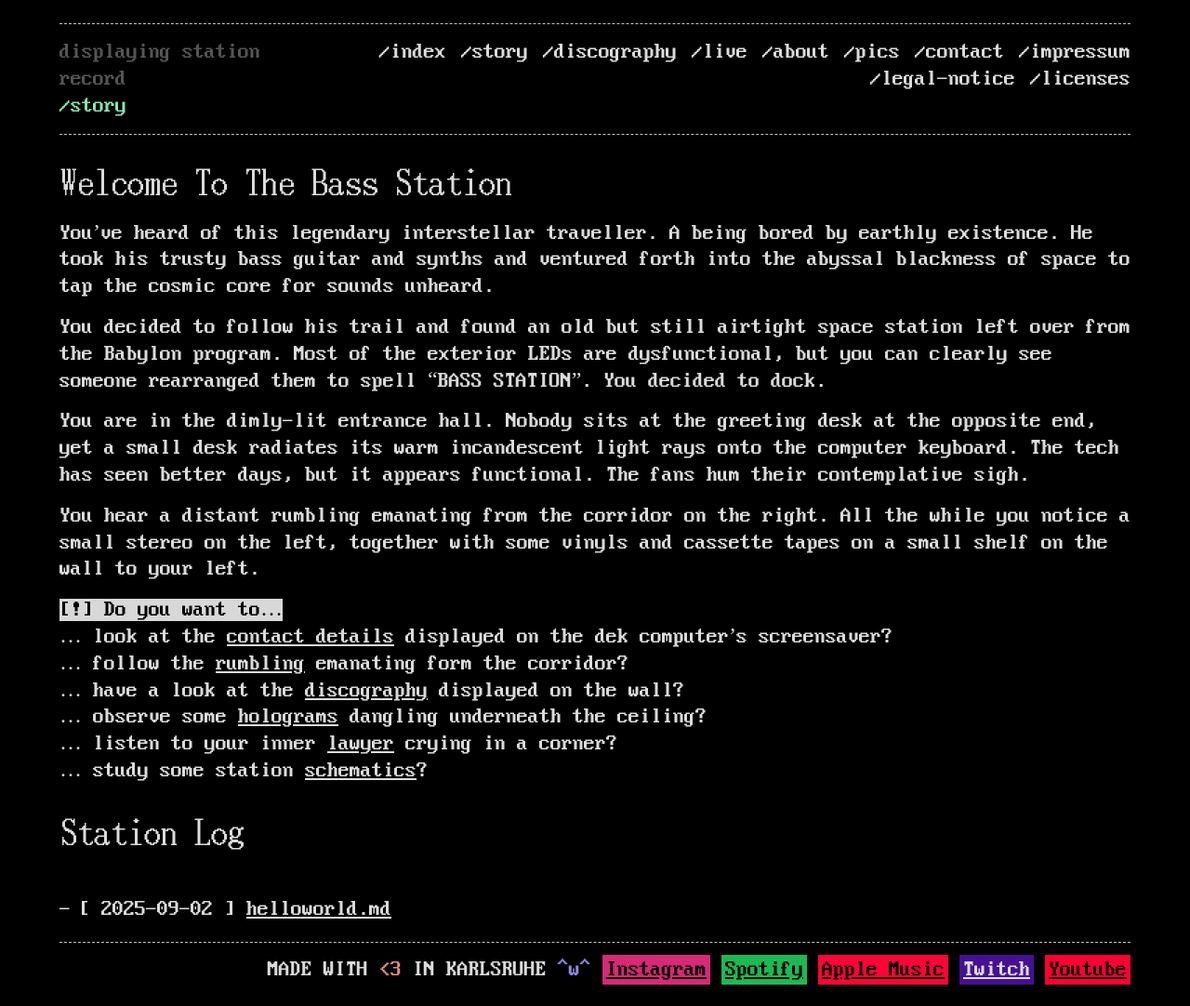
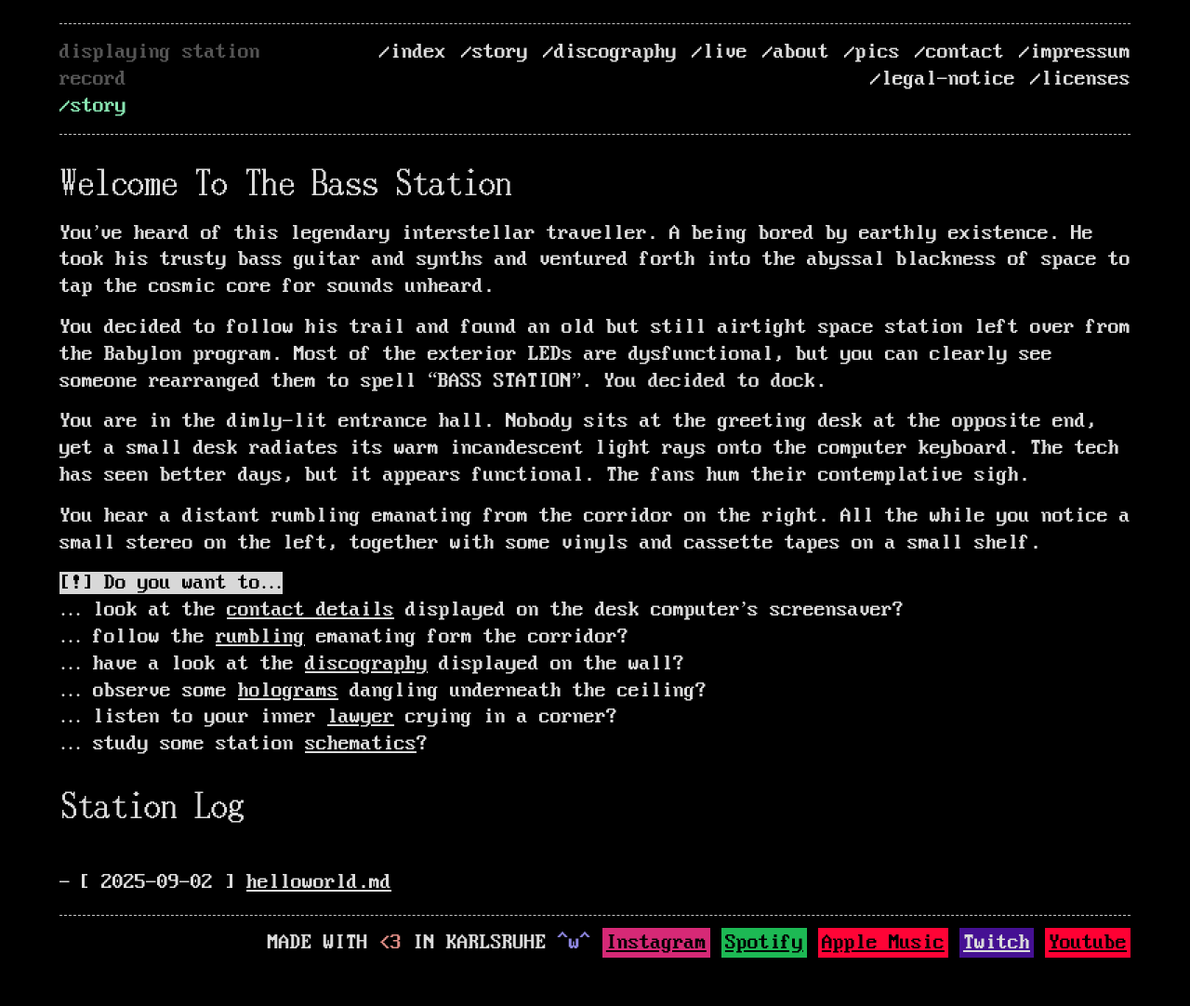
Before and after one commit to gadse/basstronaut.de, a Jekyll site: the page built from story.md, in a window 1280 px wide. Shown: the whole page at 93% size. Built offline with Jekyll 4.4.1, drawn with Linux system fonts in a browser that asks for light colours; after the commit the page ends 1053 px from its top, so only the background shows below that.

Commit message:
page: small corrections after review no. 0

```diff
--- a/_config.yml
+++ b/_config.yml
@@ -19,7 +19,7 @@ style: dark  # dark (default), light or hacker
 # listen_for_clients_preferred_style: true  # false (default) or true
 
 footer:
-  'MADE WITH <span class="less-than-three"><3</span> IN KARLSRUHE <span class="uwu">^w^</span> <a class="hacky-button-instagram" href="https://instagram.com/thebasstronaut">Instagram</a> <a class="hacky-button-spotify" href="https://open.spotify.com/artist/6pca4zK3i3RHlKr2HbYMWZ">Spotify</a> <a class="hacky-button-apple" href="https://music.apple.com/de/artist/basstronaut/1592675229">Apple Music</a> <a class="hacky-button-twitch" href="https://www.twitch.tv/grizz_metal">Twitch</a> <a class="hacky-button-youtube" href="https://www.youtube.com/@BasstronautMusic">Youtube</a>   '
+  'MADE WITH <span class="less-than-three"><3</span> IN KARLSRUHE <span class="uwu">^w^</span> <a class="hacky-button-instagram" href="https://instagram.com/thebasstronaut">Instagram</a> <a class="hacky-button-spotify" href="https://open.spotify.com/artist/6pca4zK3i3RHlKr2HbYMWZ">Spotify</a> <a class="hacky-button-apple" href="https://music.apple.com/de/artist/basstronaut/1592675229">Apple&nbsp;Music</a> <a class="hacky-button-twitch" href="https://www.twitch.tv/grizz_metal">Twitch</a> <a class="hacky-button-youtube" href="https://www.youtube.com/@BasstronautMusic">Youtube</a>   '
 
 # Build settings
 markdown: kramdown
--- a/story.md
+++ b/story.md
@@ -11,10 +11,10 @@ You decided to follow his trail and found an old but still airtight space statio
 
 You are in the dimly-lit entrance hall. Nobody sits at the greeting desk at the opposite end, yet a small desk radiates its warm incandescent light rays onto the computer keyboard. The tech has seen better days, but it appears functional. The fans hum their contemplative sigh.
 
-You hear a distant rumbling emanating from the corridor on the right. All the while you notice a small stereo on the left, together with some vinyls and cassette tapes on a small shelf on the wall to your left.
+You hear a distant rumbling emanating from the corridor on the right. All the while you notice a small stereo on the left, together with some vinyls and cassette tapes on a small shelf.
 
 <span class="alarm">[!] Do you want to...</span>
-... look at the [contact details](/contact) displayed on the dek computer's screensaver?
+... look at the [contact details](/contact) displayed on the desk computer's screensaver?
 ... follow the [rumbling](/live) emanating form the corridor?
 ... have a look at the [discography](/discography) displayed on the wall?
 ... observe some [holograms](/pics) dangling underneath the ceiling?
```
Also changed, not shown: contact.md (+1 -1 lines).
